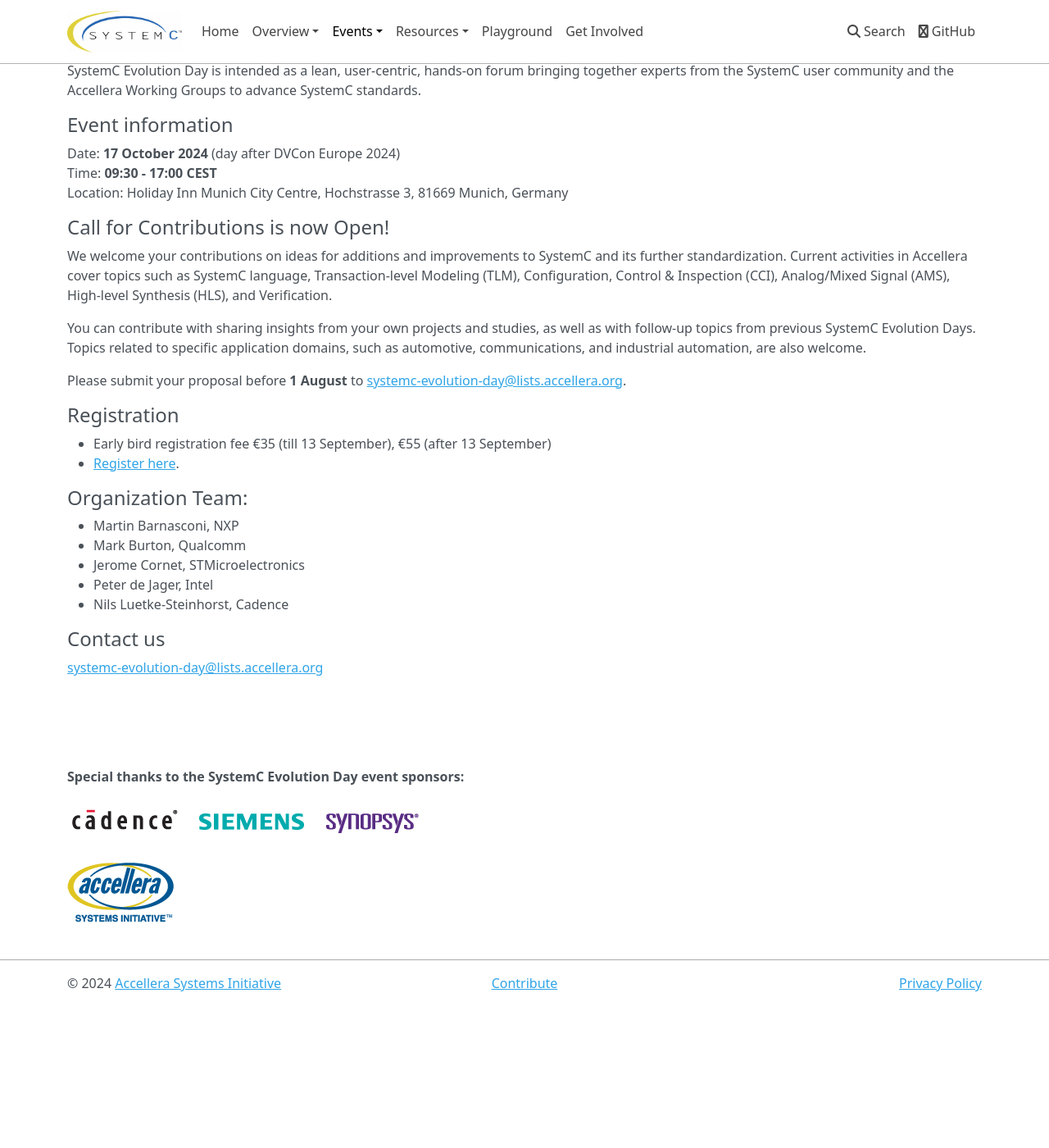
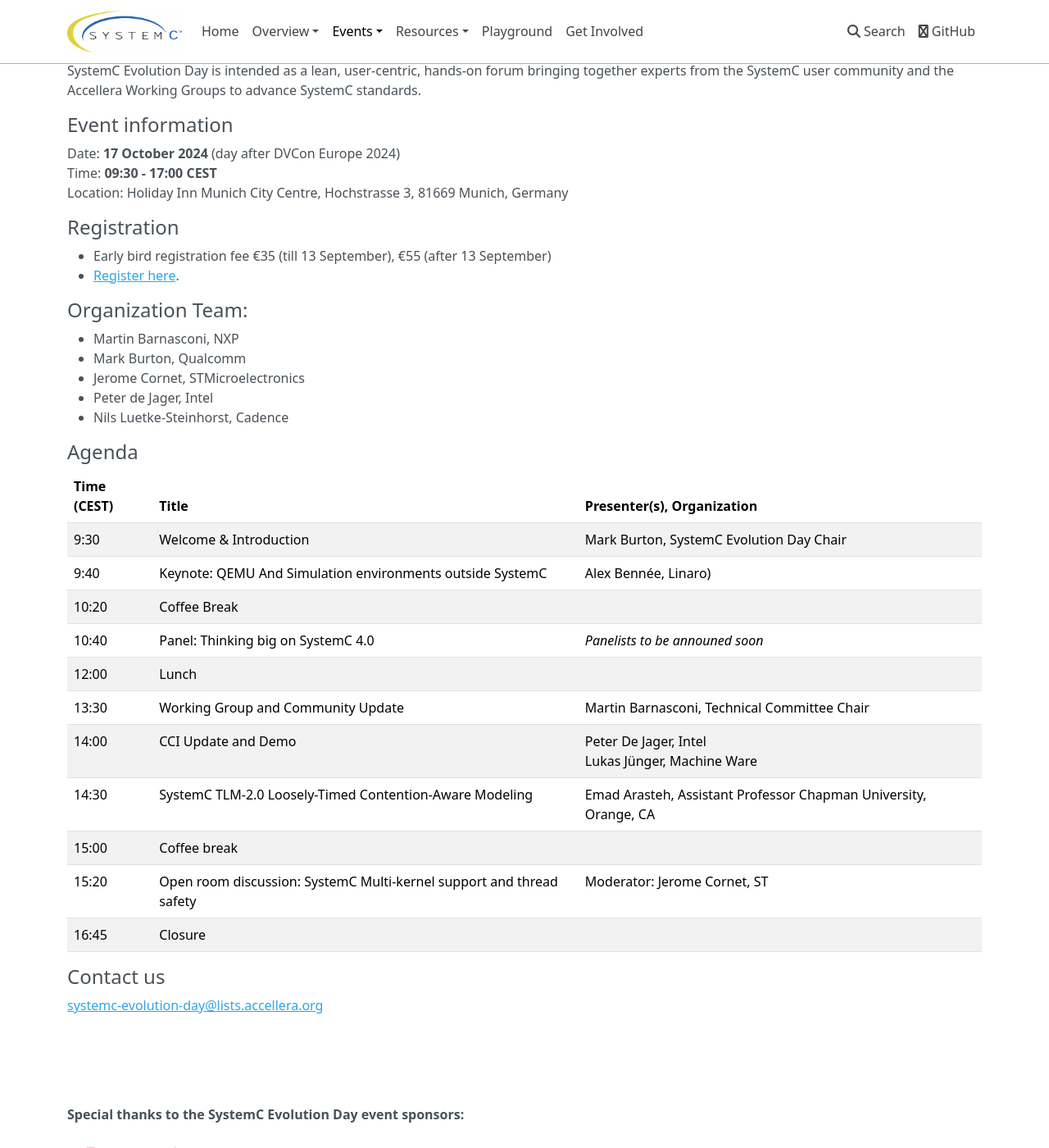
Before and after one commit to accellera-official/systemc.org, an MkDocs documentation site: the page built from docs/events/sced2024.md, in a window 1280 px wide and 1400 px high, scrolled down 222 px. Shown: the whole window at 82% size. Built offline with MkDocs 1.6.1, drawn with Linux system fonts in a browser that asks for light colours; nearby versions of some CDN libraries; before the commit the page ends 1443 px from its top, so only the background shows below that.

Commit message:
update sced2024

```diff
--- a/docs/events/sced2024.md
+++ b/docs/events/sced2024.md
@@ -14,6 +14,7 @@
 Time: **09:30 - 17:00 CEST**<br>
 Location: Holiday Inn Munich City Centre, Hochstrasse 3, 81669 Munich, Germany
 
+<!--
 ## Call for Contributions is now Open!
 
 We welcome your contributions on ideas for additions and improvements to SystemC and its further standardization. Current activities in Accellera cover topics such as SystemC language, Transaction-level Modeling (TLM), Configuration, Control & Inspection (CCI), Analog/Mixed Signal (AMS), High-level Synthesis (HLS), and Verification.
@@ -21,7 +22,7 @@
 You can contribute with sharing insights from your own projects and studies, as well as with follow-up topics from previous SystemC Evolution Days. Topics related to specific application domains, such as automotive, communications, and industrial automation, are also welcome.
 
 Please submit your proposal before **1 August** to [systemc-evolution-day@lists.accellera.org](mailto:systemc-evolution-day@lists.accellera.org).
-
+-->
 ## Registration
 
 * Early bird registration fee €35 (till 13 September), €55 (after 13 September)
@@ -35,6 +36,22 @@
  * Peter de Jager, Intel
  * Nils Luetke-Steinhorst, Cadence
 
+## Agenda
+
+| Time (CEST) | Title | Presenter(s), Organization |
+| --------------------- | ---------------- | -------------------------------- |
+| 9:30 | Welcome & Introduction | Mark Burton, SystemC Evolution Day Chair |
+| 9:40 | Keynote: QEMU And Simulation environments outside SystemC | Alex Bennée, Linaro) |
+| 10:20 | Coffee Break |
+| 10:40 | Panel: Thinking big on SystemC 4.0 | *Panelists to be announed soon* |
+| 12:00 | Lunch |
+| 13:30 | Working Group and Community Update | Martin Barnasconi, Technical Committee Chair |
+| 14:00 | CCI Update and Demo | Peter De Jager, Intel<br>Lukas Jünger, Machine Ware |
+| 14:30 | SystemC TLM-2.0 Loosely-Timed Contention-Aware Modeling | Emad Arasteh, Assistant Professor Chapman University, Orange, CA |
+| 15:00 | Coffee break |
+| 15:20 | Open room discussion: SystemC Multi-kernel support and thread safety | Moderator: Jerome Cornet, ST |
+| 16:45 | Closure |
+
 ## Contact us
 
 [systemc-evolution-day@lists.accellera.org](mailto:systemc-evolution-day@lists.accellera.org)
```
Also changed, not shown: docs/index.md (+4 -5 lines).
